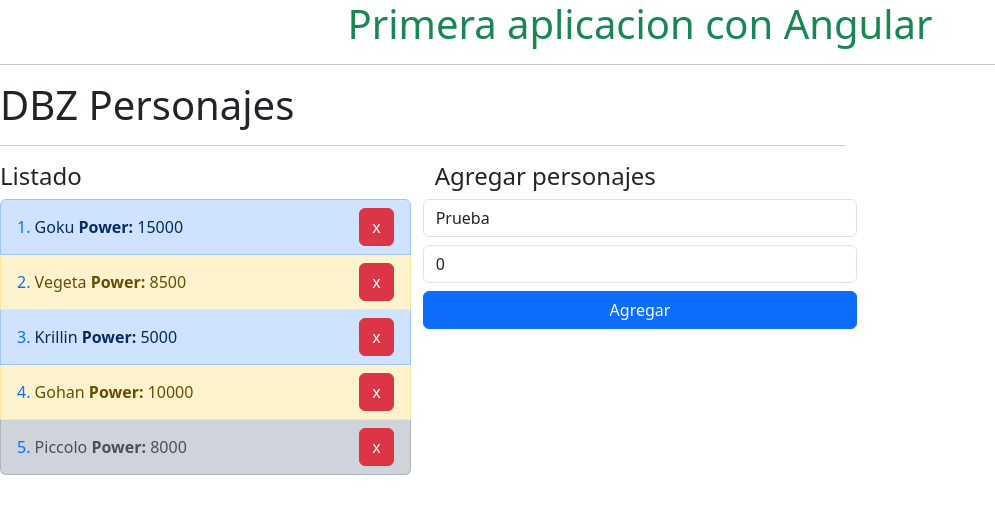
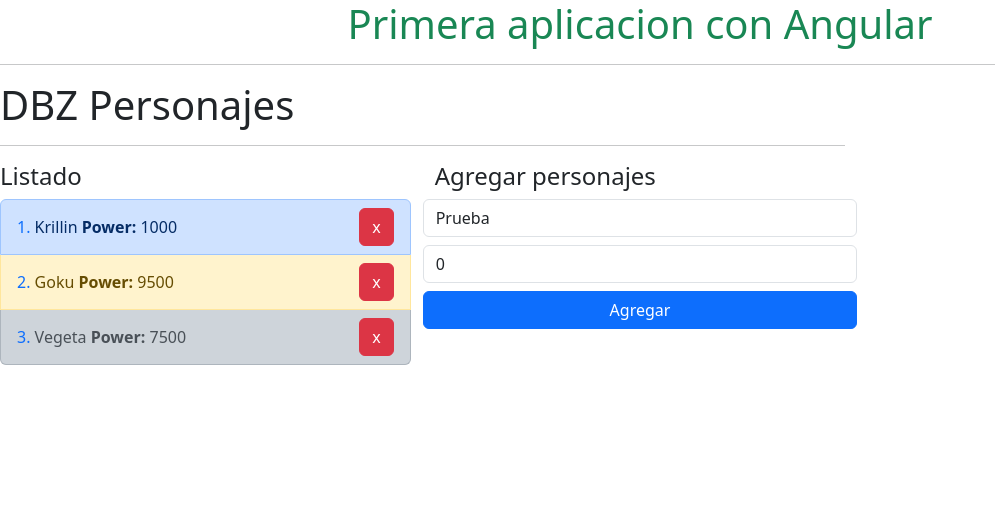
Before and after one commit to jm82mexico/AngularBases, an Angular app: page / in a window 1280 px wide. Shown: the top 514 px of the page, without its empty margins (0-995 px from the left). Built offline with nearby package versions, Linux system fonts and the light colour scheme.

Commit message:
Crear Servicios

```diff
--- a/package.json
+++ b/package.json
@@ -20,6 +20,7 @@
     "@angular/router": "^17.0.0",
     "rxjs": "~7.8.0",
     "tslib": "^2.3.0",
+    "uuid": "^9.0.1",
     "zone.js": "~0.14.2"
   },
   "devDependencies": {
@@ -27,6 +28,7 @@
     "@angular/cli": "^17.0.8",
     "@angular/compiler-cli": "^17.0.0",
     "@types/jasmine": "~5.1.0",
+    "@types/uuid": "^9.0.7",
     "jasmine-core": "~5.1.0",
     "karma": "~6.4.0",
     "karma-chrome-launcher": "~3.2.0",
--- a/src/app/dbz/components/list/list.component.html
+++ b/src/app/dbz/components/list/list.component.html
@@ -23,7 +23,7 @@
     </div>
 
     <button
-    (click)="onDeleteCharacter(i)"
+    (click)="onDeleteCharacter(character.id)"
     class="btn btn-danger">x</button>
     </li>
 
--- a/src/app/dbz/components/list/list.component.ts
+++ b/src/app/dbz/components/list/list.component.ts
@@ -9,16 +9,13 @@
 export class ListComponent {
   @Input()
   //si no se mandan datos, se inicializa con un arreglo vacio
-  public characterList: Character[] = [{
-    name: 'Trunks',
-    power: 15
-  }];
+  public characterList: Character[] = [];
 
   @Output()
-  public onDelete: EventEmitter<number> = new EventEmitter();
+  public onDelete: EventEmitter<string> = new EventEmitter();
 
 
-  onDeleteCharacter(id?:number):void{
+  onDeleteCharacter(id?:string):void{
     console.log('Borrando', id);
     this.onDelete.emit(id);
   }
--- a/src/app/dbz/interfaces/character.interface.ts
+++ b/src/app/dbz/interfaces/character.interface.ts
@@ -1,4 +1,5 @@
 export interface Character {
+    id? : string;
     name: string;
     power: number;
 }
--- a/src/app/dbz/pages/main-page.component.html
+++ b/src/app/dbz/pages/main-page.component.html
@@ -4,7 +4,7 @@
 
     <div class="col">
         <dbz-list [characterList]="characters"
-        (onDelete)="onDeletedCharacter($event)"
+        (onDelete)="onDeleteCharacter($event)"
         ></dbz-list>
     </div>
     <div class="col">
--- a/src/app/dbz/pages/main-pages.component.ts
+++ b/src/app/dbz/pages/main-pages.component.ts
@@ -1,5 +1,6 @@
 import { Component } from '@angular/core';
 import { Character } from '../interfaces/character.interface';
+import { DbzService } from '../services/dbz.service';
 
 @Component({
     selector: 'app-dbz-main-page',
@@ -7,44 +8,27 @@
 })
 
 export class MainPageComponent {
-    constructor() { }
 
-    public characters: Character[] = [
-        {
-            name: 'Goku',
-            power: 15000
-        },
-        {
-            name: 'Vegeta',
-            power: 8500
-        },
-        {
-            name: 'Krillin',
-            power: 5000
-        }
-        ,
-        {
-            name: 'Gohan',
-            power: 10000
-        },
-        {
-            name: 'Piccolo',
-            power: 8000
-        }
-    ];
+    //se inyecta el servicio para poder usarlo en el componente
+    constructor( private DbzService : DbzService) { }
 
-    onDeletedCharacter(id: number): void {
-        console.log('BorradoMain');
-        console.log('Borrando', id);
-        this.characters.splice(id, 1);
+    get characters(): Character[] {
+        return this.DbzService.characters;
+    }
+
+    onDeleteCharacter(id: string): void {
+        this.DbzService.deleteCharacterById(id);
     }
 
     onNewCharacter(character: Character): void {
-        this.characters.push(character);
-        console.log('mainCharacter');
-        console.log(character);
+        this.DbzService.addCharacter(character);
     }
 
 
 
+
+
+
+
+
 }
--- /dev/null
+++ b/src/app/dbz/services/dbz.service.ts
@@ -0,0 +1,33 @@
+import { Injectable } from '@angular/core';
+import { v4 as uuid} from 'uuid'
+import { Character } from '../interfaces/character.interface';
+
+@Injectable({
+  providedIn: 'root'
+})
+export class DbzService {
+
+  public characters: Character[] = [{
+    id: uuid(),
+    name: 'Krillin',
+    power: 1000
+  },{
+    id: uuid(),
+    name: 'Goku',
+    power: 9500
+  },{
+    id: uuid(),
+    name: 'Vegeta',
+    power: 7500
+  }];
+
+  addCharacter(character: Character): void {
+    const newCharacter:Character = {  ...character,id: uuid() };
+    this.characters.push(newCharacter);
+  }
+
+  deleteCharacterById(id: string): void {
+    this.characters = this.characters.filter(character => character.id !== id);
+  }
+
+}
```
Also changed, not shown: 2 other files (tests, documents, lock files or other folders).
